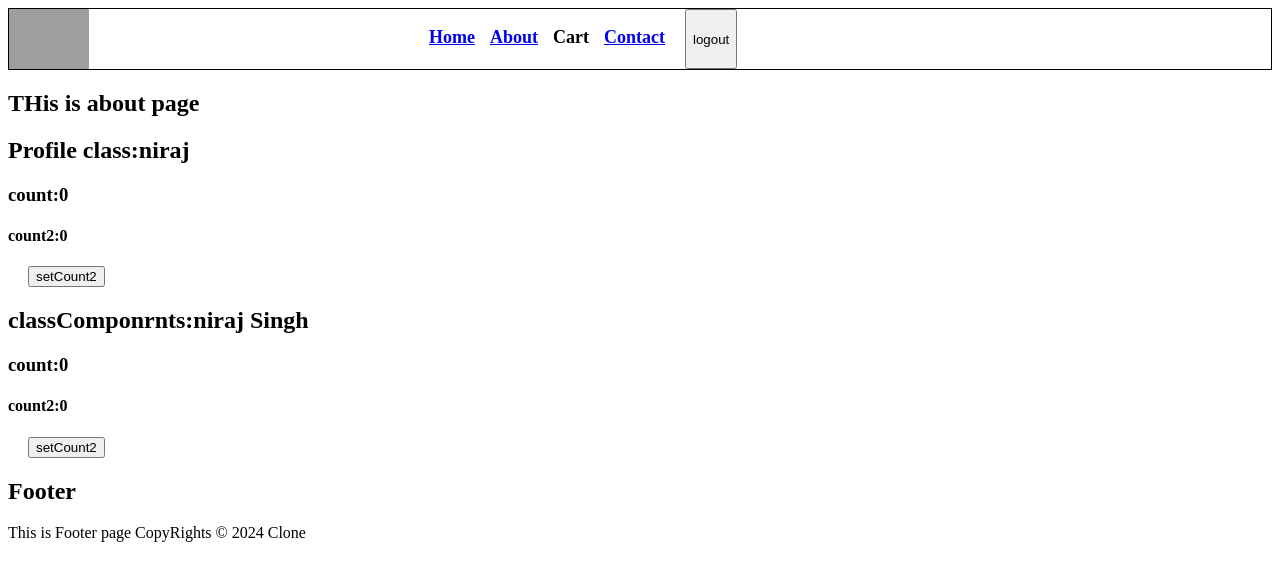
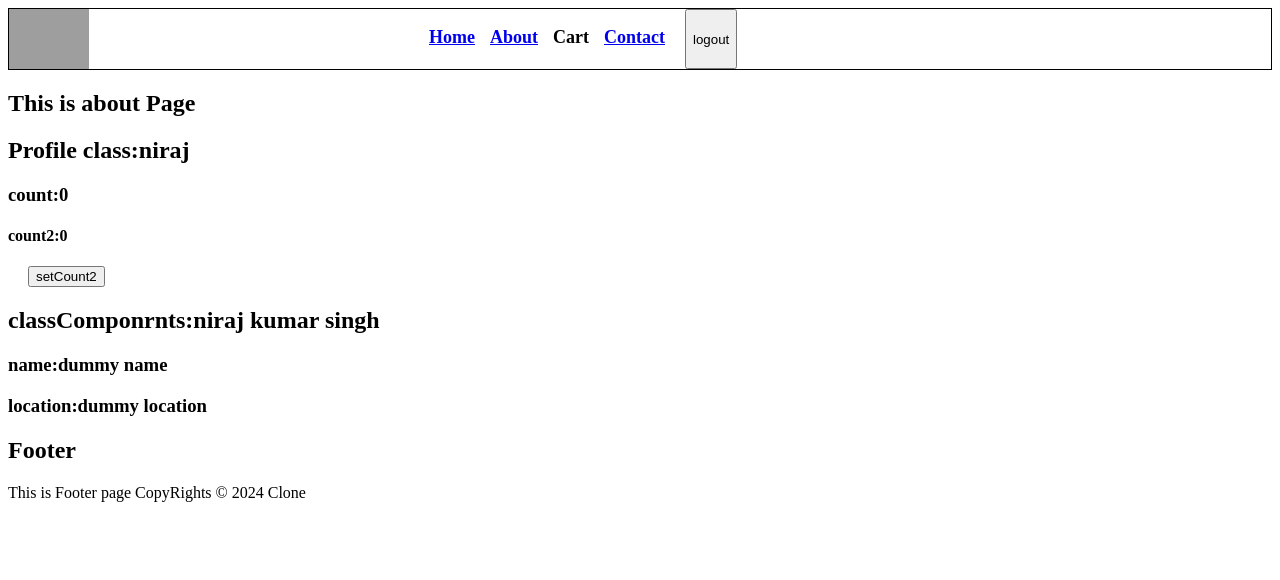
Before and after one commit to nirajksh/react-revision, a React (Vite) app: page /about in a window 1280 px wide. Shown: the top 580 px of the page. Built offline with nearby package versions, Linux system fonts and the light colour scheme; grey boxes are pictures that could not be loaded.

Commit message:
Assignment 10 updates

```diff
--- a/src/components/About.js
+++ b/src/components/About.js
@@ -1,17 +1,33 @@
-import React from "react";
+import React, { Component } from "react";
 import Profile from "./Profile";
 import { Outlet } from "react-router-dom";
 import ProfileClass from "./ProfileClass"
 
-const About = ()=>{
-    return (
-        <div>
-            <h2>THis is about page</h2>
-            <Profile name={"niraj"}/>
-            <ProfileClass name ={"niraj Singh"}/>
+// const About = ()=>{
+//     return (
+//         <div>
+//             <h2>THis is about page</h2>
+//             <Profile name={"niraj"}/>
+//             <ProfileClass name ={"niraj Singh"}/>
 
-       </div>
-    )
+//        </div>
+//     )
+// }
+class About extends Component{
+    constructor(){
+        super()
+       // console.log("Parent - constructor")
+    }
+
+    // componentDidMount(){
+    //     console.log("parent- componentDidMount")
+    // }
+    render(){
+      //  console.log("parent-render")
+        return(<div><h2>This is about Page </h2>
+        <Profile name={"niraj"}/>
+        <ProfileClass name={"niraj kumar singh"}/></div>)
+    }
 }
 
 export default About;
--- a/src/components/ProfileClass.js
+++ b/src/components/ProfileClass.js
@@ -1,33 +1,50 @@
 import React, { Component } from "react";
 
-
-
-class Profile extends Component{
-    constructor(){
-        super()
+class Profile extends Component {
+  constructor() {
+    super();
     this.state={
-                count:0,
-                count2:0
+        userInfo:{
+            name:"dummy name ",
+            location:"dummy location"
+        }
     }
 
   }
-    render(){
-        const{count,count2}=this.state
-        return(
+//   componentDidMount(){
+//     this.timer= setInterval(()=>{
+//         console.log("child component set interval")
+//     },1000)
+//     console.log("child componentdidmount")
+//   }
+//   componentWillUnmount(){
+//     clearInterval(this.timer)
+//     console.log("child- componentWillUnmount")
+//   }
+
+
+  render() {
+    const { count, count2 } = this.state;
+    return (
       <>
         <h2>classComponrnts:{this.props.name}</h2>
-            <h3>count:{count}</h3>
+
+        <h3>name:{this.state.userInfo.name}</h3>
+        <h3>location:{this.state.userInfo.location}</h3>
+        {/* <h3>count:{count}</h3>
         <h4>count2:{count2}</h4>
 
         <button
-            onClick={()=>{
+          onClick={() => {
             this.setState({
-                    count2:1,
-                })
+              count2: 1,
+            });
           }}
-            >setCount2</button>
+        >
+          setCount2
+        </button> */}
       </>
-        )
+    );
   }
 }
-export default Profile
+export default Profile;
```
Also changed, not shown: src/components/Profile.js (+22 -1 lines), 2 other files (tests, documents, lock files or other folders). Lines whose indentation alone changed are shown as unchanged.
